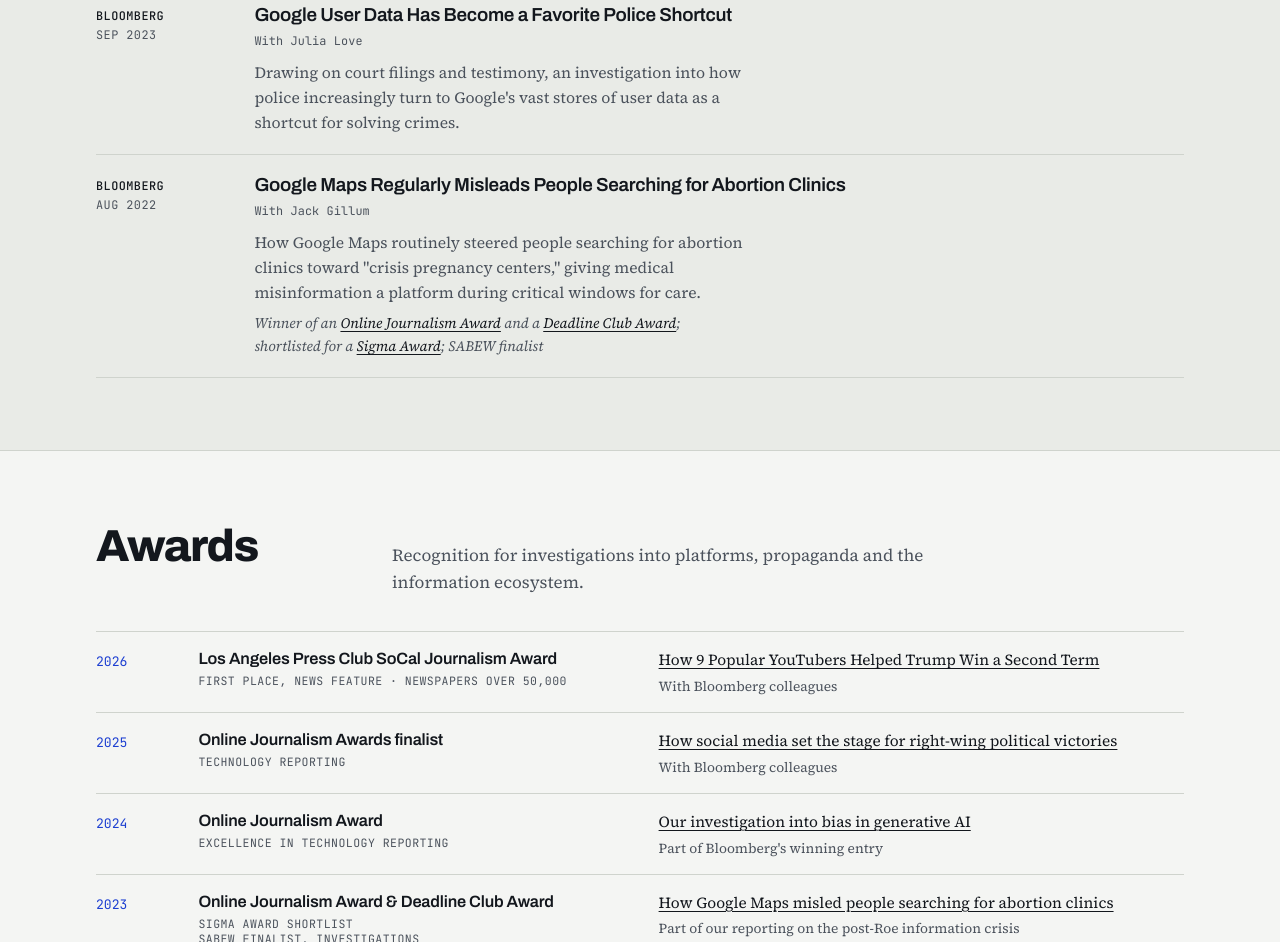
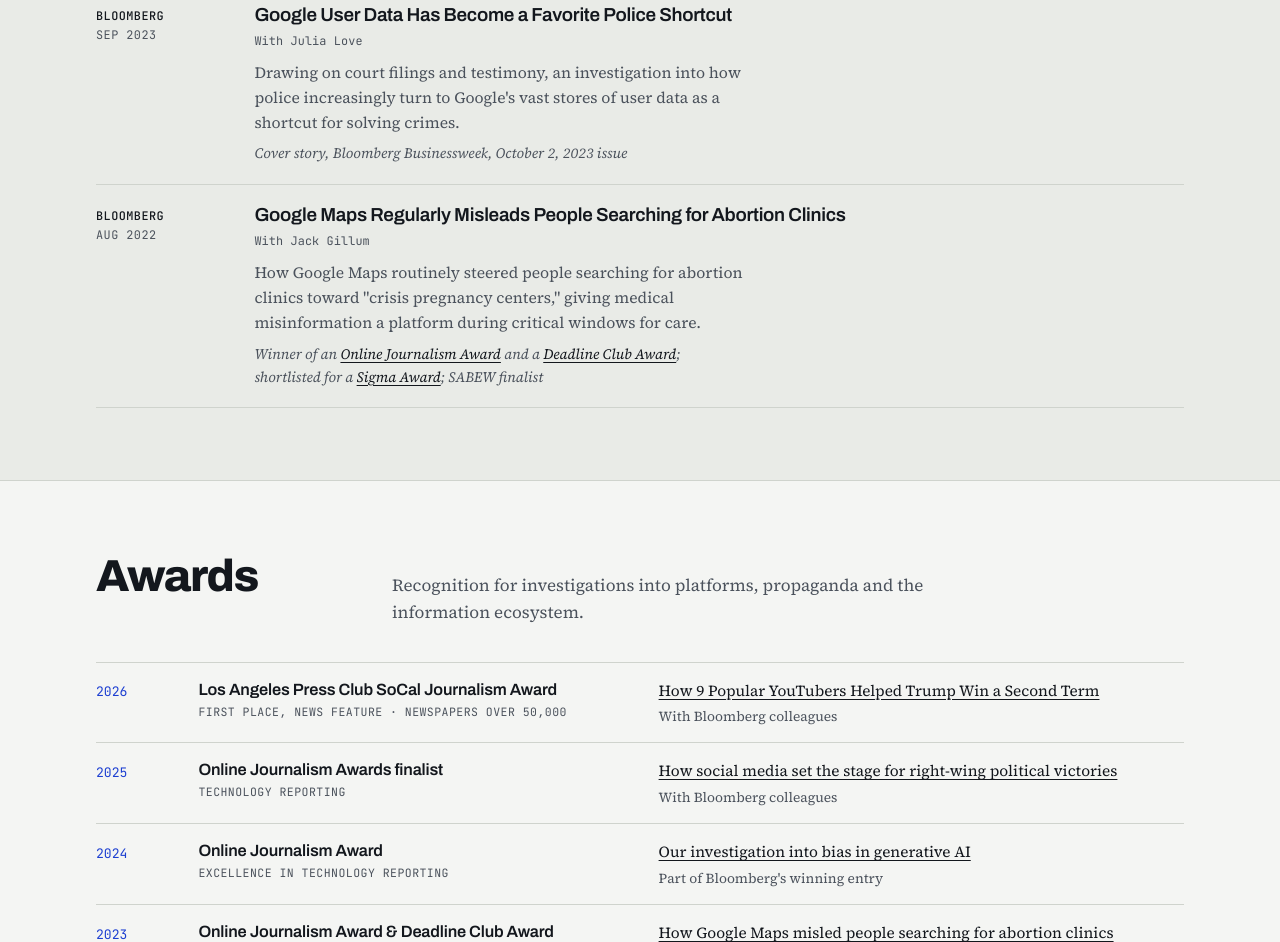
Before and after one commit to daveyalba/daveyalba.com, a plain HTML site: page index.html in a window 1280 px wide. Shown: the part 2798-3740 px from the top of the page. Drawn offline with Linux system fonts and the light colour scheme.

Commit message:
Note the Businessweek cover on the Google police story
Co-Authored-By: Claude Opus 5.5 <noreply@anthropic.com>

```diff
--- a/index.html
+++ b/index.html
@@ -417,6 +417,7 @@ footer .copy{font-family:var(--mono);font-size:.72rem;color:var(--ink-2)}
           <h3><a href="https://www.bloomberg.com/news/features/2023-09-28/google-user-data-is-police-s-top-shortcut-for-solving-crimes">Google User Data Has Become a Favorite Police Shortcut</a></h3>
           <div class="with">With Julia Love</div>
           <p>Drawing on court filings and testimony, an investigation into how police increasingly turn to Google's vast stores of user data as a shortcut for solving crimes.</p>
+          <p class="note">Cover story, Bloomberg Businessweek, October 2, 2023 issue</p>
         </div></li>
         <li class="clip" data-o="bloomberg"><div class="when"><b>Bloomberg</b>Aug 2022</div><div>
           <h3><a href="https://www.bloomberg.com/graphics/2022-google-search-abortion-clinic-crisis-pregnancy-center/">Google Maps Regularly Misleads People Searching for Abortion Clinics</a></h3>
```
